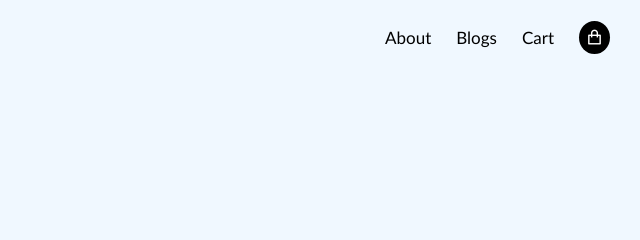
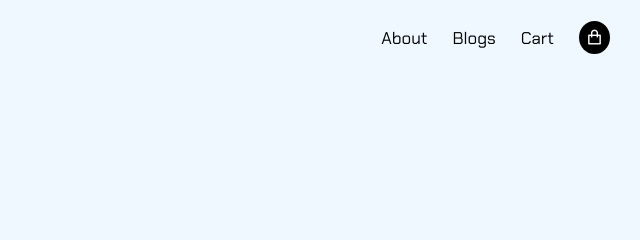
Before and after one commit to chandnixcaffeine/Eyeshadow, a plain HTML site: page index.html in a window 1280 px wide. Shown: the top 240 px of the page, 640-1280 px from the left. Drawn offline with nearby package versions, Linux system fonts and the light colour scheme; a web font is replaced by a local one.

Commit message:
Update style.css

```diff
--- a/style.css
+++ b/style.css
@@ -23,7 +23,7 @@ html,body{
   gap: 25px;
 }
 #nav h4{
-  font-family: 'Gill Sans', 'Gill Sans MT', Calibri, 'Trebuchet MS', sans-serif;
+  font-family: "Chakra Petch", sans-serif;
   font-size: 17px;
   font-weight: 500;
 }
```
